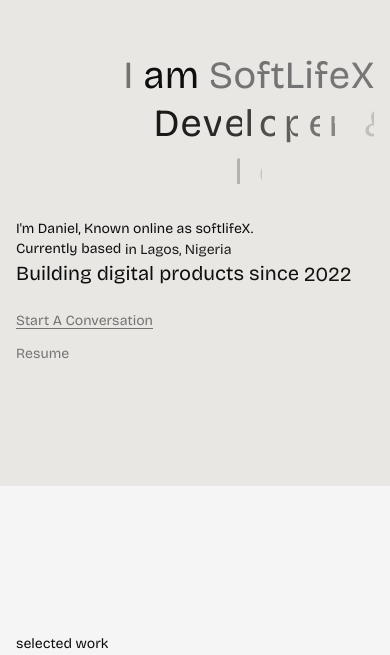
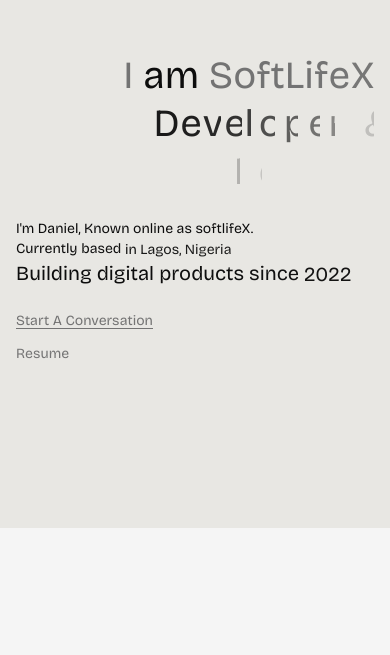
Before and after one commit to SoftLifeX/softlife, a Next.js app: page / in a window 390 px wide. Shown: the part 189-844 px from the top of the page. Built offline with nearby package versions, Linux system fonts and the light colour scheme.

Commit message:
Update hero.tsx

```diff
--- a/src/components/landing/hero.tsx
+++ b/src/components/landing/hero.tsx
@@ -206,7 +206,7 @@ export default function Hero() {
   });
 
   return (
-    <section ref={sectionRef} className="px relative md:min-h-svh min-h-[80svh] bg-primary" id="#">
+    <section ref={sectionRef} className="px relative md:min-h-svh min-h-[85svh] bg-primary" id="#">
       <Navbar />
       <div ref={containerRef} className="hero">
         <div data-speed="1.1" className="relative w-full flex md:pt-15 pt-60 pb-6 md:pb-12">
@@ -250,7 +250,7 @@ export default function Hero() {
 
         <div className="flex flex-col md:flex-row w-full items-start md:justify-center md:items-center">
           <div className="relative w-fit">
-            <div className="link-container gsap-hide relative flex flex-col md:flex-row items-start md:justify-center md:items-center w-full gap-4">
+            <div className="link-container gsap-hide relative flex flex-col md:flex-row items-start md:justify-center md:items-center w-full gap-4 pb-4 md:pb-0">
               <Link href="/contact" className="link relative inline-block text-sm text-primary-foreground group">
                 <span className="relative block h-[1.2em] overflow-hidden z-10">
                   <span className="herolink block transition-transform duration-500 ease-(--ease-custom) group-hover:-translate-y-8">
```
